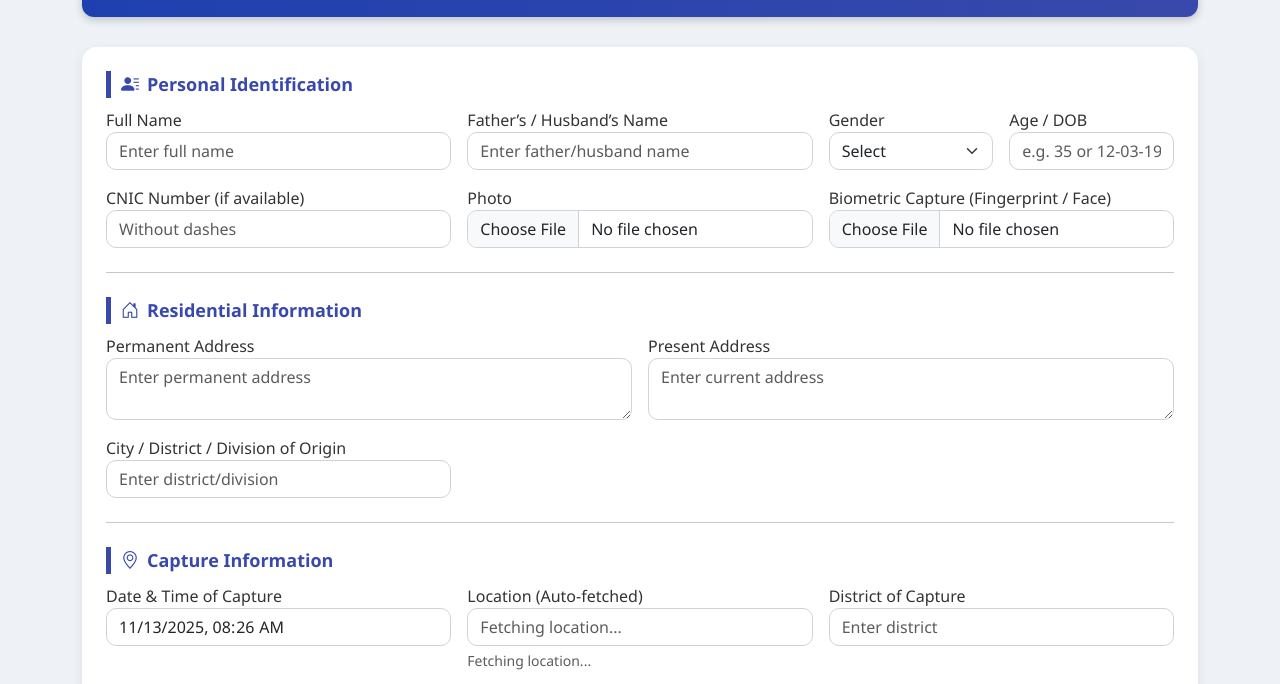
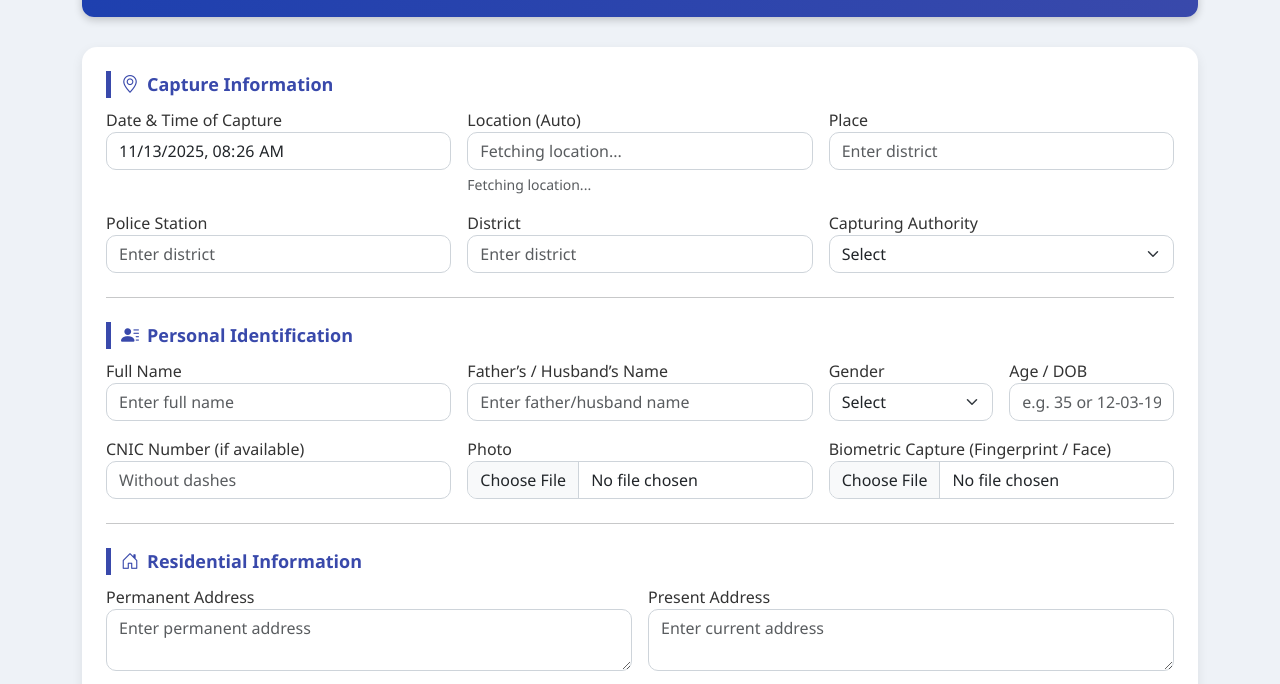
Before and after one commit to hassanchouhan73-rgb/anti-beggary-form, a plain HTML site: page index.html in a window 1280 px wide. Shown: the part 109-793 px from the top of the page. Drawn offline with nearby package versions, Linux system fonts and the light colour scheme.

Commit message:
Update index.html

```diff
--- a/index.html
+++ b/index.html
@@ -68,8 +68,46 @@
   </div>
 
 <form class="card p-4" method="POST" enctype="multipart/form-data" action="save_record.php">
+<!-- Section 1: General Information -->
+  <div class="section-title"><i class="bi bi-geo-alt me-2"></i>Capture Information</div>
+  <div class="row g-3">
+    <div class="col-md-4">
+      <label>Date & Time of Capture</label>
+      <input type="datetime-local" class="form-control" id="capture_datetime" name="capture_datetime" readonly>
+    </div>
+    <div class="col-md-4">
+      <label>Location (Auto)</label>
+      <input type="text" class="form-control" id="location_field" name="capture_location" readonly placeholder="Fetching location..." readonly>
+      <div class="small text-muted mt-1" id="location_status"></div>
+    </div>
+        <div class="col-md-4">
+      <label>Place</label>
+      <input type="text" class="form-control" placeholder="Enter district" name="Place">
+    </div>
+        <div class="col-md-4">
+      <label>Police Station</label>
+      <input type="text" class="form-control" placeholder="Enter district" name="police_station">
+    </div>
+    <div class="col-md-4">
+      <label>District</label>
+      <input type="text" class="form-control" placeholder="Enter district" name="capture_district">
+    </div>
+    <div class="col-md-4">
+      <label>Capturing Authority</label>
+      <select class="form-select" name="capturing_authority">
+        <option value="">Select</option>
+        <option>Police</option>
+        <option>Social Welfare</option>
+        <option>CPWB</option>
+        <option>Traffic Police</option>
+        <option>Intelligence</option>
+      </select>
+    </div>
+  </div>
 
-  <!-- Section 1: Personal Identification -->
+  <hr class="my-4">
+
+  <!-- Section 1: General Information -->
   <div class="section-title"><i class="bi bi-person-lines-fill me-2"></i>Personal Identification</div>
   <div class="row g-3">
     <div class="col-md-4">
@@ -124,37 +162,6 @@
     <div class="col-md-4">
       <label>City / District / Division of Origin</label>
       <input type="text" class="form-control" placeholder="Enter district/division" name="origin_district">
-    </div>
-  </div>
-
-  <hr class="my-4">
-
-  <!-- Section 3: Capture Information -->
-  <div class="section-title"><i class="bi bi-geo-alt me-2"></i>Capture Information</div>
-  <div class="row g-3">
-    <div class="col-md-4">
-      <label>Date & Time of Capture</label>
-      <input type="datetime-local" class="form-control" id="capture_datetime" name="capture_datetime" readonly>
-    </div>
-    <div class="col-md-4">
-      <label>Location (Auto-fetched)</label>
-      <input type="text" class="form-control" id="location_field" name="capture_location" readonly placeholder="Fetching location...">
-      <div class="small text-muted mt-1" id="location_status"></div>
-    </div>
-    <div class="col-md-4">
-      <label>District of Capture</label>
-      <input type="text" class="form-control" placeholder="Enter district" name="capture_district">
-    </div>
-    <div class="col-md-4">
-      <label>Capturing Authority</label>
-      <select class="form-select" name="capturing_authority">
-        <option value="">Select</option>
-        <option>Police</option>
-        <option>Social Welfare</option>
-        <option>CPWB</option>
-        <option>Traffic Police</option>
-        <option>Intelligence</option>
-      </select>
     </div>
   </div>
 
```
